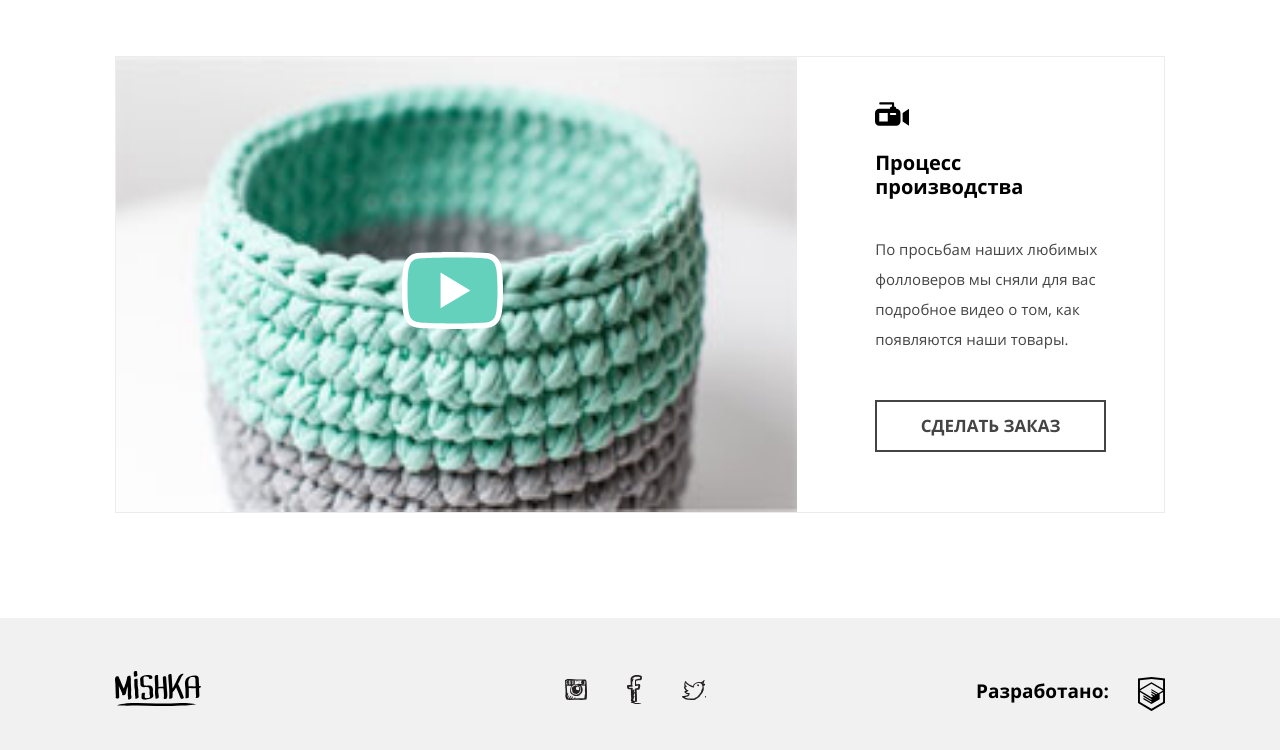
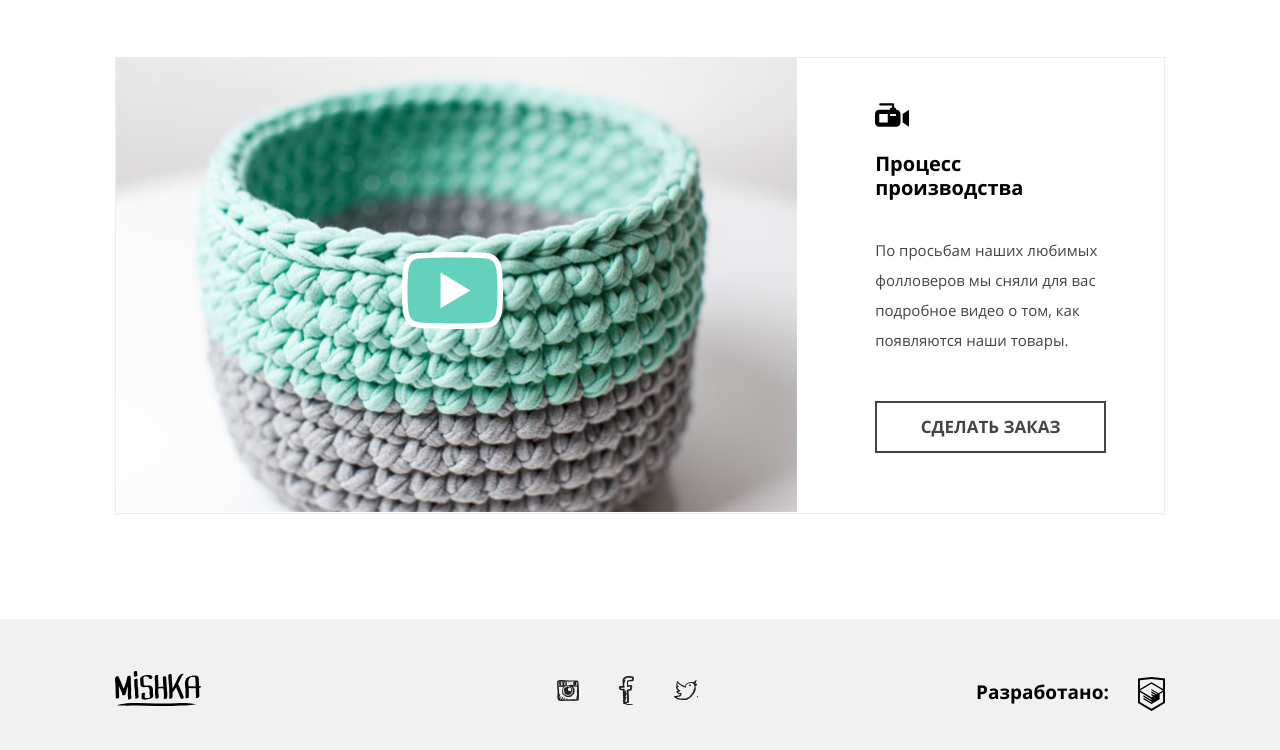
Before and after one commit to DmitrySheklein/160701-mishka, a website: page source/catalog.html in a window 1280 px wide. Shown: the part 1130-1880 px from the top of the page. Drawn offline with nearby package versions, Linux system fonts and the light colour scheme; files that its build step writes are made by us from their sources; files whose address does not match are found by name.

Commit message:
Добавил ретиновую графику

```diff
--- a/source/catalog.html
+++ b/source/catalog.html
@@ -12,7 +12,11 @@
       <div class="page-header__wrapper">
         <div class="page-header__logo">
           <a href="/" class="page-header__logo-link">
-            <img src="img/logo-mobile.svg" alt="" class="page-header__logo-img">
+            <picture>
+              <source media="(min-width: 1150px)" srcset="img/logo-desktop.svg">
+              <source media="(min-width: 768px)" srcset="img/logo-tablet.svg">
+              <img src="img/logo-mobile.svg" alt="Мишка" class="page-header__logo-img">
+            </picture>
           </a>
         </div>
         <button class="page-header__button" type="button">
@@ -74,7 +78,11 @@
             <div class="product__body">
               <div class="product__img">
                 <a href="#">
-                <img src="img/photo-hare-mobile@1x.jpg" alt="Зайчик-попрыгайчик">
+                  <picture>
+                    <source media="(min-width: 1150px)" srcset="img/photo-hare-desktop@1x.jpg 1x, img/photo-hare-desktop@2x.jpg 2x">
+                    <source media="(min-width: 768px)" srcset="img/photo-hare-tablet@1x.jpg 1x,img/photo-hare-tablet@2x.jpg 2x">
+                    <img src="img/photo-hare-mobile@1x.jpg" srcset="img/photo-hare-mobile@2x.jpg 2x" alt="Зайчик-попрыгайчик">
+                  </picture>
                 </a>
               </div>
               <div class="product__info">
@@ -114,7 +122,11 @@
             <div class="product__body">
               <div class="product__img">
                 <a href="#">
-                <img src="img/photo-bowl-mobile@1x.jpg" alt="Корзинка для белья">
+                  <picture>
+                    <source media="(min-width: 1150px)" srcset="img/photo-bowl-desktop@1x.jpg 1x, img/photo-bowl-desktop@2x.jpg 2x">
+                    <source media="(min-width: 768px)" srcset="img/photo-hare-tablet@1x.jpg 1x,img/photo-hare-tablet@2x.jpg 2x">
+                    <img src="img/photo-hare-mobile@1x.jpg" srcset="img/photo-hare-mobile@2x.jpg 2x" alt="Корзинка для белья">
+                  </picture>
                 </a>
               </div>
               <div class="product__info">
@@ -154,7 +166,11 @@
             <div class="product__body">
               <div class="product__img">
                 <a href="#">
-                <img src="img/photo-toys-mobile@1x.jpg" alt="Корзинка для белья">
+                  <picture>
+                    <source media="(min-width: 1150px)" srcset="img/photo-toys-desktop@1x.jpg 1x, img/photo-toys-desktop@2x.jpg 2x">
+                    <source media="(min-width: 768px)" srcset="img/photo-toys-tablet@1x.jpg 1x,img/photo-toys-tablet@2x.jpg 2x">
+                    <img src="img/photo-toys-mobile@1x.jpg" srcset="img/photo-toys-mobile@2x.jpg 2x" alt="Корзинка для белья">
+                  </picture>
                 </a>
               </div>
               <div class="product__info">
@@ -197,7 +213,11 @@
               <h2 class="product-promo__name product-promo__name--icon">Процесс производства</h2>
               <div class="product-promo__video">
                 <a class="product-promo__link" href="#">
-                  <img class="product-promo__main-pic" src="../img/video-mobile@1x.jpg" alt="">
+                  <picture>
+                    <source media="(min-width: 1150px)" srcset="img/video-desktop@1x.jpg 1x, img/video-desktop@2x.jpg 2x">
+                    <source media="(min-width: 768px)" srcset="img/video-tablet@1x.jpg 1x,img/video-tablet@2x.jpg 2x">
+                    <img src="img/video-mobile@1x.jpg" srcset="img/video-mobile@2x.jpg 2x" alt="Видео">
+                  </picture>
                 </a>
               </div>
               <div class="product-promo__info">
--- a/source/sass/blocks/about.scss
+++ b/source/sass/blocks/about.scss
@@ -1,15 +1,33 @@
 .about {
+  position: relative;
   padding-bottom: 30px;
   padding-top: 32px;
 
   @include min-width ($tablet-width) {
     padding-top: 65px;
     padding-bottom: 28px;
+
+    &::before {
+      content: '';
+      display: block;
+      position: absolute;
+      top: 0;
+      left: 0;
+      width: 100%;
+      height: 23px;
+      background-image: url('../img/bg-zigzag-line.svg');
+    }
   }
 
   @include min-width ($desktop-width) {
     padding-top: 81px;
     padding-bottom: 18px;
+
+    &::before {
+      max-width: 1050px;
+      left: 50%;
+      transform: translateX(-50%)
+    }
   }
 }
 
--- a/source/sass/blocks/main-contacts.scss
+++ b/source/sass/blocks/main-contacts.scss
@@ -1,10 +1,22 @@
 .main-contacts {
   padding-top: 35px;
   padding-bottom: 40px;
+  position: relative;
 
   @include min-width ($tablet-width) {
     padding-top: 52px;
     padding-bottom: 58px;
+
+    &::before {
+      content: '';
+      display: block;
+      position: absolute;
+      top: 0;
+      left: 0;
+      width: 100%;
+      height: 23px;
+      background-image: url('../img/bg-zigzag-line.svg');
+    }
   }
 
   @include min-width ($desktop-width) {
@@ -12,6 +24,12 @@
     padding-top: 82px;
     padding-bottom: 105px;
     margin: 0 auto;
+
+    &::before {
+      max-width: 1050px;
+      left: 50%;
+      transform: translateX(-50%)
+    }
   }
 }
 
@@ -99,6 +117,7 @@
 }
 
 .main-contacts__map {
+  position: relative;
   margin-bottom: 36px;
 
   @include min-width ($tablet-width) {
@@ -115,6 +134,16 @@
     margin-bottom: 0;
   }
 }
+
+.main-contacts__map-img {
+  position: absolute;
+  top: 0;
+  left: 0;
+  z-index: -1;
+  width: 100%;
+  max-height: 100%;
+}
+
 
 .main-contacts__feedback {
   padding: 0 30px;
--- a/source/sass/blocks/main-slide.scss
+++ b/source/sass/blocks/main-slide.scss
@@ -1,4 +1,5 @@
 .main-slide {
+  position: relative;
   padding-top: 71px;
   background-color: #f9f9f9;
   background-image: url("../img/hero-mobile@1x.jpg");
@@ -10,6 +11,38 @@
     padding-top: 0;
     background-size: cover;
     background-position: center;
+
+    &::before {
+      content: '';
+      display: block;
+      position: absolute;
+      z-index: 1;
+      bottom: 0;
+      width: 100%;
+      height: 20px;
+      background: url('../img/bg-zigzag-fill.svg');
+    }
+  }
+
+  @include min-res() {
+    background-image: url("../img/hero-mobile@2x.jpg");
+  }
+
+  @include min-width ($tablet-width) {
+    background-image: url("../img/hero-tablet@1x.jpg");
+
+    @include min-res() {
+      background-image: url("../img/hero-tablet@2x.jpg");
+    }
+  }
+
+  @include min-width ($desktop-width) {
+    background-image: url("../img/hero-desktop@1x.jpg");
+
+    @include min-res() {
+      background-image: url("../img/hero-desktop@2x.jpg");
+
+    }
   }
 }
 
--- a/source/sass/blocks/page-footer.scss
+++ b/source/sass/blocks/page-footer.scss
@@ -25,6 +25,19 @@
   }
 }
 
+.page-footer__logo-img {
+
+  @include min-width ($tablet-width) {
+    width: 106px;
+    margin-left: 6px;
+  }
+  @include min-width ($tablet-width) {
+    width: 103px;
+    margin-left: 2px;
+  }
+}
+
+
 .page-footer__social {
   padding-bottom: 25px;
   margin-bottom: 23px;
@@ -34,6 +47,6 @@
     padding-bottom: 0;
     margin-bottom: 0;
     border: none;
-    margin-left: 94px;
+    margin-left: 78px;
   }
 }
--- a/source/sass/blocks/page-header.scss
+++ b/source/sass/blocks/page-header.scss
@@ -26,6 +26,7 @@
 }
 
 .page-header__logo {
+  position: relative;
   display: block;
   width: 86px;
   height: 35px;
@@ -33,10 +34,17 @@
 
   @include min-width ($tablet-width) {
     margin-left: 0;
+    width: 110px;
+    height: 35px;
+    top: -5px;
   }
 
   @include min-width ($desktop-width) {
     margin-left: auto;
+    width: 150px;
+    height: 35px;
+    top: -17px;
+    left: -27px;
   }
 }
 
--- a/source/sass/blocks/recomended-product.scss
+++ b/source/sass/blocks/recomended-product.scss
@@ -70,7 +70,8 @@
   }
 
   @include min-width ($desktop-width) {
-    top: -150px;
+    top: -158px;
+    width: 60%;
   }
 }
 
--- a/source/sass/blocks/review.scss
+++ b/source/sass/blocks/review.scss
@@ -9,6 +9,10 @@
     padding-top: 0;
     padding-bottom: 0;
     margin-bottom: 72px;
+
+    @include min-res() {
+      background-image: url('../img/review@2x.jpg');
+    }
   }
 
   @include min-width ($desktop-width) {
@@ -34,6 +38,11 @@
     background-position: left;
     padding-top: 87px;
     padding-bottom: 102px;
+
+    @include min-res() {
+      background-image: url('../img/review@2x.jpg');
+
+    }
   }
 }
 
--- a/source/sass/mixins.scss
+++ b/source/sass/mixins.scss
@@ -44,3 +44,9 @@
     @content;
   }
 }
+
+@mixin min-res() {
+  @media (min-resolution: $retina-dpi),  (min-resolution: $retina-dppx) {
+    @content;
+  }
+}
--- a/source/sass/variables.scss
+++ b/source/sass/variables.scss
@@ -3,3 +3,5 @@
 $mobile-width: 767px;
 $tablet-width: 768px;
 $desktop-width: 1150px;
+$retina-dpi: 144dpi;
+$retina-dppx: 1.5dppx;
```
Also changed, not shown: source/form.html (+5 -1 lines), source/index.html (+18 -4 lines).
